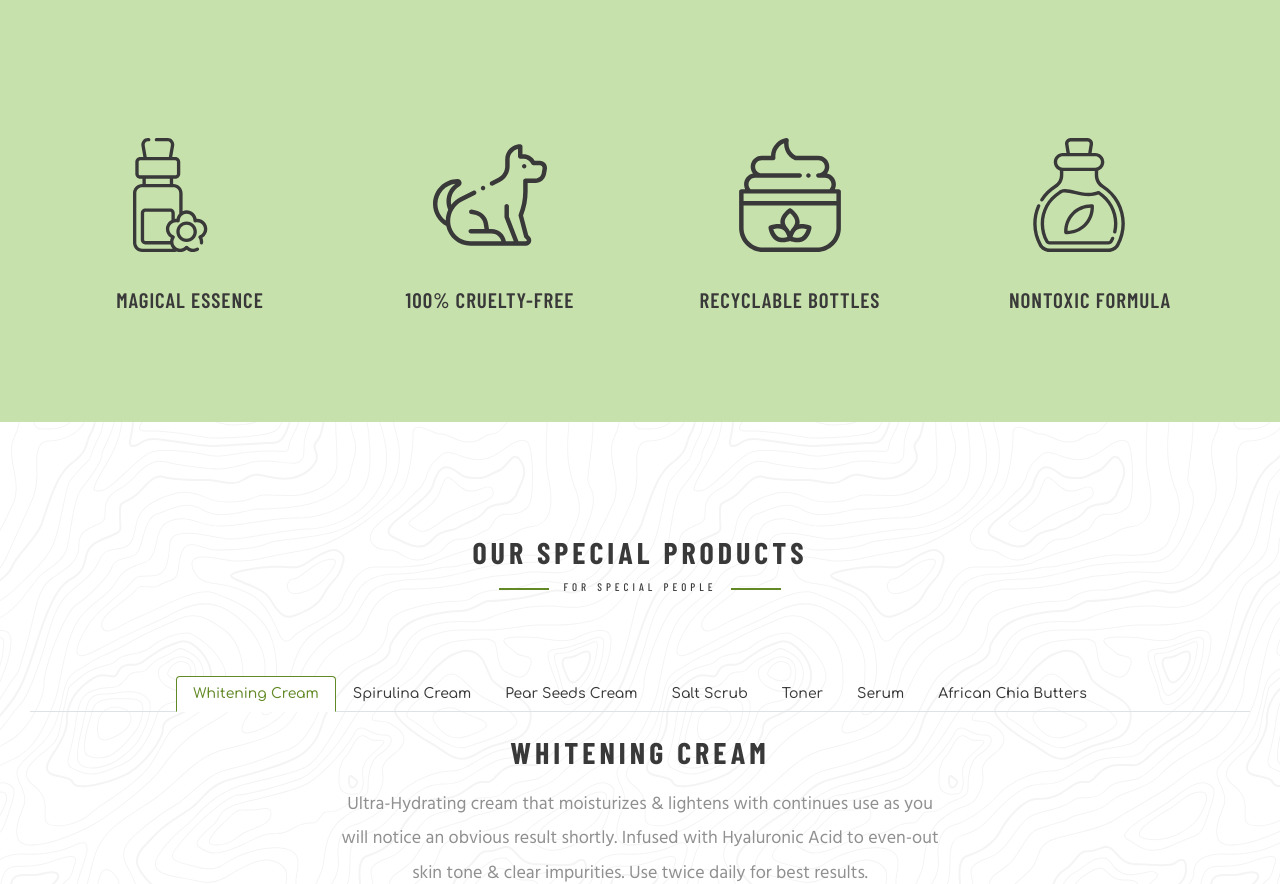
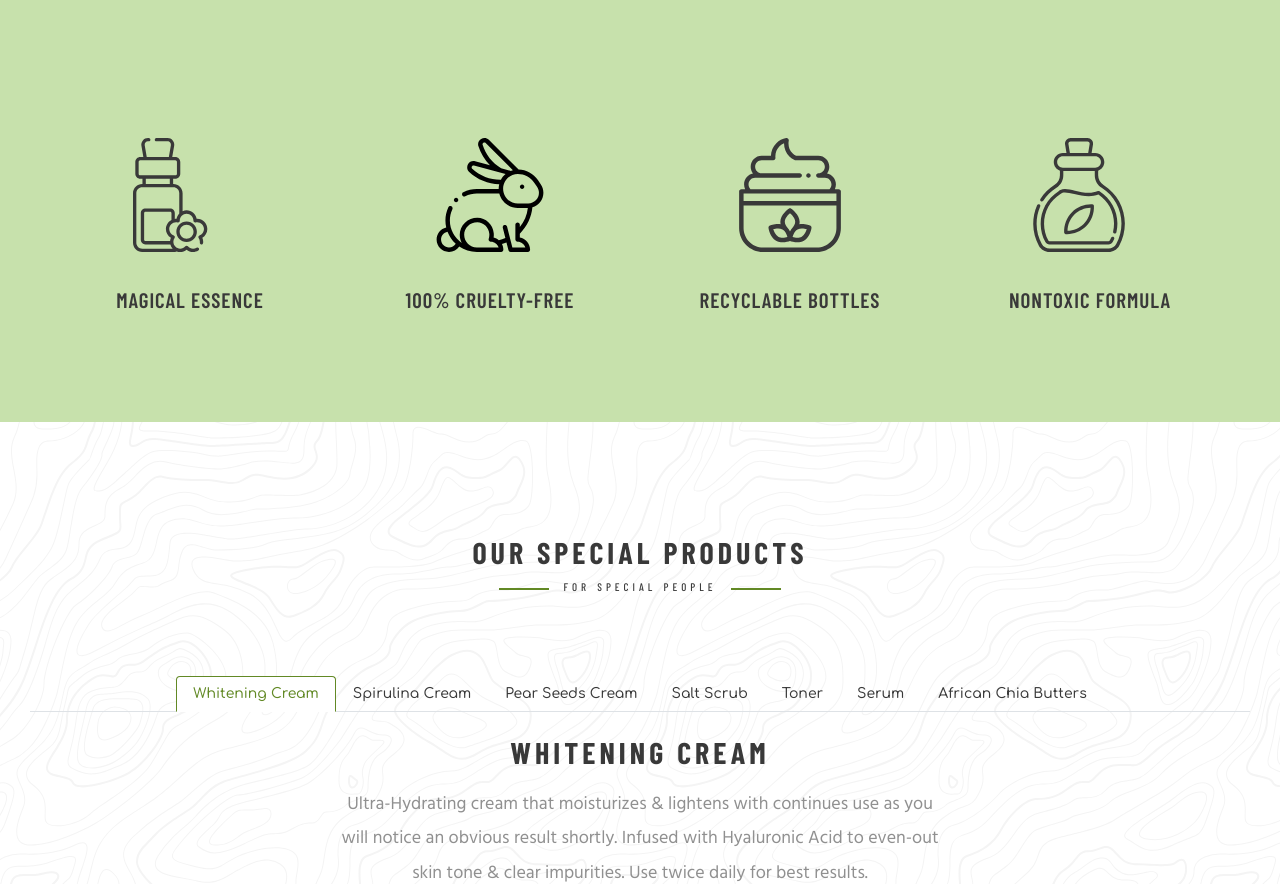
Before and after one commit to MohamedGomati7/omurfia, a plain HTML site: page index.html in a window 1280 px wide. Shown: the part 1520-2404 px from the top of the page. Drawn offline with nearby package versions, Linux system fonts and the light colour scheme; some packages are replaced by stand-ins of ours; a script that the page names is missing; files whose address does not match are found by name; a web font is replaced by a local one.

Commit message:
added rabbit

```diff
--- a/index.html
+++ b/index.html
@@ -183,7 +183,7 @@
                     </div>
                     <div class="col-lg-3">
                         <div class="item">
-                            <span class="icon"><img src="img/icons/dog.svg"></span>
+                            <span class="icon"><img src="img/icons/rabbit.svg"></span>
                             <h6>100% Cruelty-Free</h6>
 
                         </div>
```
Also changed, not shown: img/icons/rabbit.svg (added).
